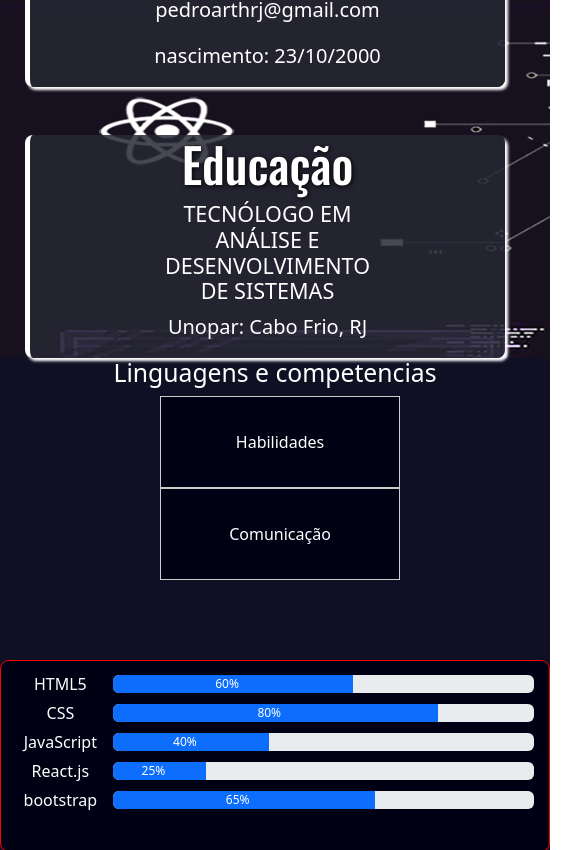
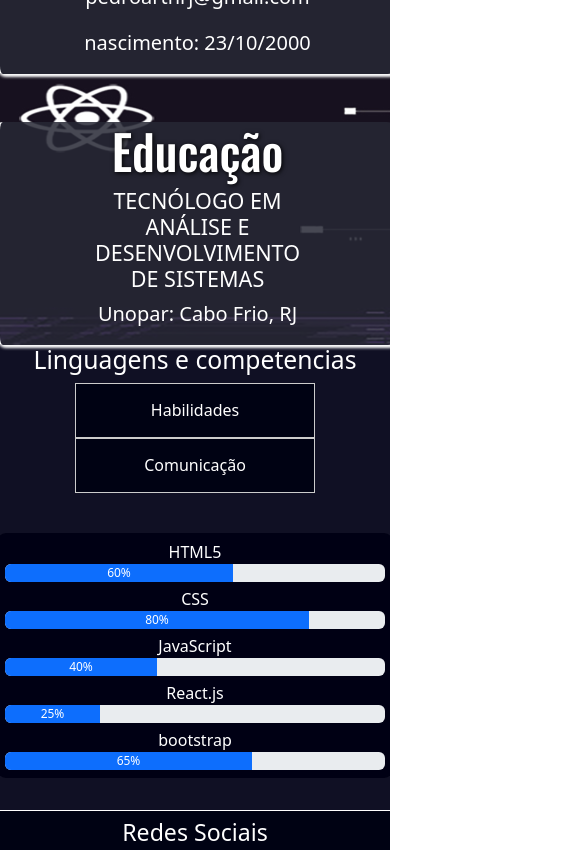
Before and after one commit to Pedrinhorj/Portifolio, a React (Vite) app: page / in a window 390 px wide. Shown: the part 1780-2630 px from the top of the page, 585 px wide, since content can reach past the window. Built offline with nearby package versions, Linux system fonts and the light colour scheme.

Commit message:
atualizações finais

```diff
--- a/src/assets/css/custun.css
+++ b/src/assets/css/custun.css
@@ -14,6 +14,6 @@
   .React,
   .boot {
     height: auto;
-    width: 150em;
+    max-width: 380px;
   }
 }
--- a/src/assets/css/mediaquery.css
+++ b/src/assets/css/mediaquery.css
@@ -2,12 +2,17 @@
   .h1-title {
     font-size: 25px;
   }
-
+  #root,
+  .main-media,
+  .div-main-home,
+  html {
+    max-width: 766px;
+  }
   header {
-    max-width: 550px;
+    max-width: 766px;
   }
   .container1 {
-    max-width: 550px;
+    max-width: 766px;
     display: flex;
     flex-direction: column;
     gap: 5em;
@@ -16,12 +21,10 @@
     display: flex;
     flex-direction: column;
     align-items: center;
-    max-width: 450px;
+    max-width: 400px;
   }
   .subcontainer2 p {
     max-width: 400px;
-    position: relative;
-    right: -70px;
   }
   .subcontainer {
     display: flex;
@@ -29,8 +32,7 @@
   }
   .subcontainer article {
     box-shadow: white 3px 3px 3px;
-    max-width: 480px;
-    margin-left: 25px;
+    max-width: 400px;
     display: flex;
     flex-direction: column;
     align-items: center;
@@ -42,19 +44,25 @@
   .linguagens-competencias .subcontainer1 {
     display: flex;
     flex-direction: column;
-    justify-content: center;
+    align-items: center;
   }
-  .linguagens-competencias .subcontainer1 .competencias {
-    position: relative;
-    left: 10em;
+  .linguagens-competencias .subcontainer1 .languages {
+    height: auto;
+    margin-top: -40px;
   }
 
-  .linguagens-competencias .subcontainer1 .languages {
-    border: red solid 1px;
-    max-width: 100%;
+  .HTML,
+  .CSS,
+  .javascript,
+  .react,
+  .bootstrap {
+    display: flex;
+    flex-direction: column;
   }
-  .linguagens-competencias .subcontainer1 .languages div {
-    position: relative;
-    right: 1em;
+
+  .main-projects {
+    display: flex;
+    flex-direction: column;
+    align-items: center;
   }
 }
--- a/src/index.css
+++ b/src/index.css
@@ -5,7 +5,11 @@
 }
 
 @media (max-width: 767px) {
-  * {
-    width: 550px;
+  html,
+  body {
+    margin: 0;
+    padding: 0;
+    width: 100%;
+    overflow-x: hidden;
   }
 }
--- a/src/pages/Home.jsx
+++ b/src/pages/Home.jsx
@@ -18,7 +18,7 @@
 
 export default function () {
   return (
-    <div>
+    <div className="div-main-home">
       <section className="container1">
         <H1 className="h1-title">
           Olá, seja bem vindo ao meu portifólio profissional e pessoal
--- a/src/pages/projects.jsx
+++ b/src/pages/projects.jsx
@@ -47,7 +47,7 @@
 
       <h5>Aqui se encontram os meus principais projetos</h5>
 
-      <Main>
+      <Main className="main-projects">
         <Div className="div1">
           <Img src={telaLogin} alt="" />
           <DivNone className="none">
```
